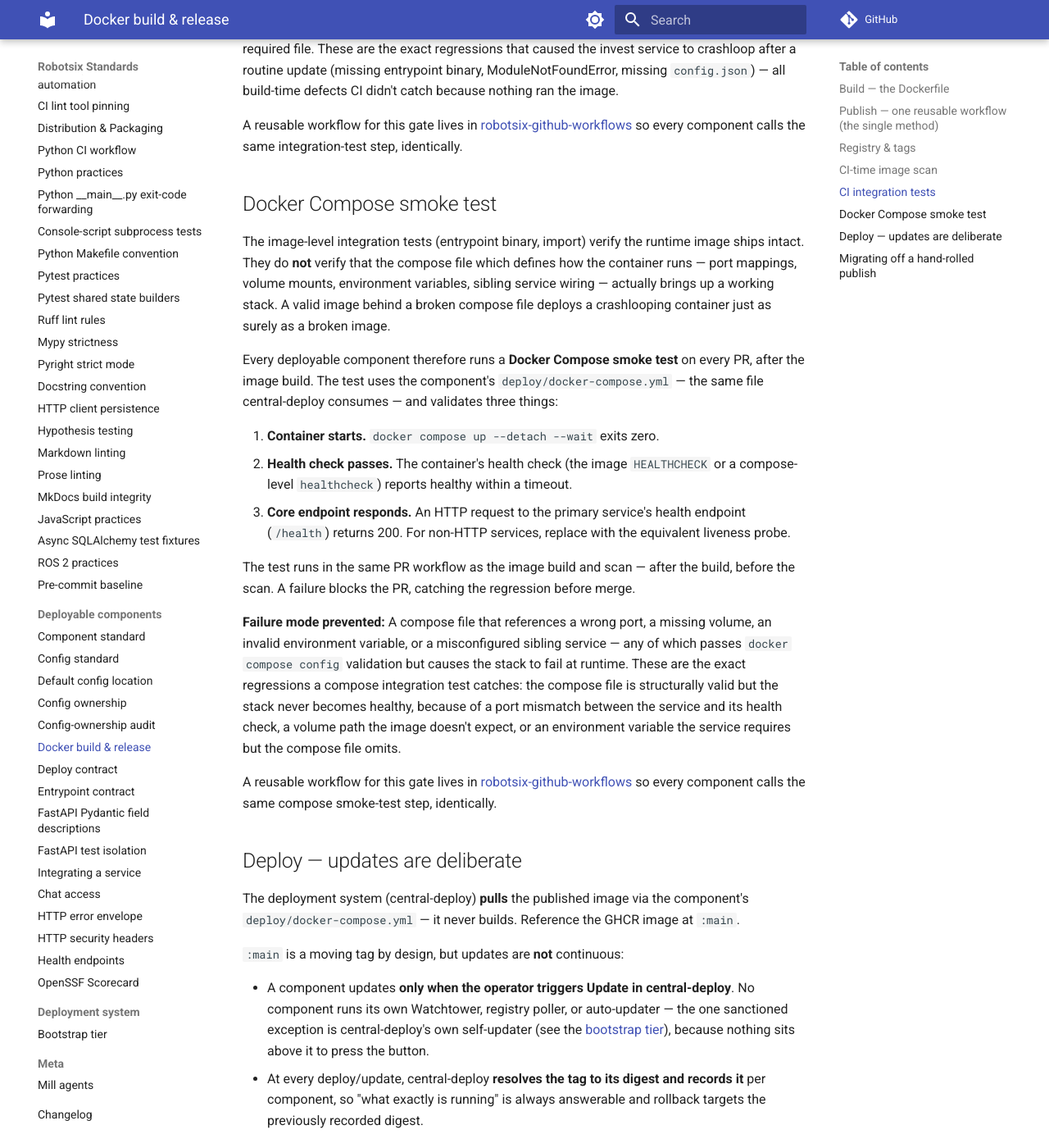
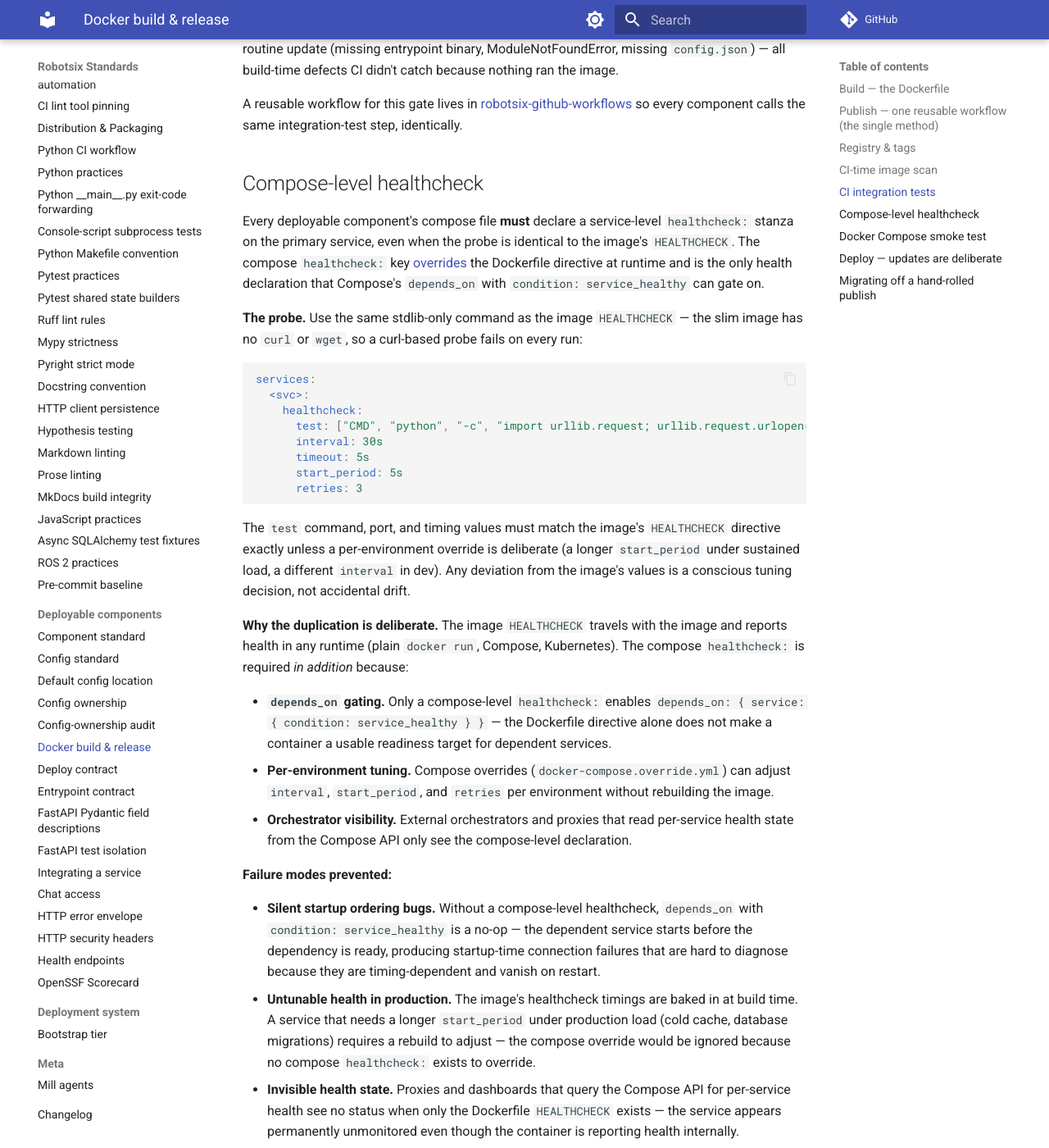
Before and after one commit to damien-robotsix/robotsix-standards, an MkDocs documentation site: the page built from docs/docker-standard.md, in a window 1280 px wide and 1400 px high, scrolled down 4339 px. Shown: the whole window at 82% size. Built offline with MkDocs 1.6.1 and Material for MkDocs 9.7.7, drawn with Linux system fonts in a browser that asks for light colours; comment, search, counter and statistics services are not loaded; some of the changed text lies outside the part shown.

Commit message:
mill: Standardize: service-level compose healthcheck hitting app liveness endpoint for backend repos (20260805T163918Z-standardize-service-level-compose-health-a647)

````diff
--- a/docs/docker-standard.md
+++ b/docs/docker-standard.md
@@ -64,9 +64,8 @@ A multi-stage Dockerfile that keeps build tooling out of the runtime image:
   endpoint **using only the Python stdlib** — the slim image has no `curl` or
   `wget`, so a curl-based probe fails on every run. The image `HEALTHCHECK` is
   the **canonical** probe: it travels with the image and applies in every
-  deploy mode. A compose-level `healthcheck:` is an optional override for
-  deploy contexts that genuinely need a different probe (a heartbeat-file
-  check for a non-HTTP worker, a longer timeout under sustained load).
+  deploy mode. Every compose file must also declare a matching service-level
+  `healthcheck:` stanza — see [Compose-level healthcheck](#compose-level-healthcheck).
 - **Entrypoint:** exec-form **`ENTRYPOINT ["robotsix-<name>"]`** — the console
   script is PID 1 and receives SIGTERM directly. An `entrypoint.sh` is the
   exception for genuine startup work, not the rule — see the
@@ -223,6 +222,68 @@ A reusable workflow for this gate lives in
 [robotsix-github-workflows](https://github.com/damien-robotsix/robotsix-github-workflows)
 so every component calls the same integration-test step, identically.
 
+## Compose-level healthcheck
+
+Every deployable component's compose file **must** declare a service-level
+`healthcheck:` stanza on the primary service, even when the probe is identical
+to the image's `HEALTHCHECK`. The compose `healthcheck:` key
+[overrides](https://docs.compose-spec.io/05-services/#healthcheck) the
+Dockerfile directive at runtime and is the only health declaration that
+Compose's `depends_on` with `condition: service_healthy` can gate on.
+
+**The probe.** Use the same stdlib-only command as the image `HEALTHCHECK`
+— the slim image has no `curl` or `wget`, so a curl-based probe fails on
+every run:
+
+```yaml
+services:
+  <svc>:
+    healthcheck:
+      test: ["CMD", "python", "-c", "import urllib.request; urllib.request.urlopen('http://localhost:<port>/health')"]
+      interval: 30s
+      timeout: 5s
+      start_period: 5s
+      retries: 3
+```
+
+The `test` command, port, and timing values must match the image's
+`HEALTHCHECK` directive exactly unless a per-environment override is
+deliberate (a longer `start_period` under sustained load, a different
+`interval` in dev). Any deviation from the image's values is a conscious
+tuning decision, not accidental drift.
+
+**Why the duplication is deliberate.** The image `HEALTHCHECK` travels with
+the image and reports health in any runtime (plain `docker run`, Compose,
+Kubernetes). The compose `healthcheck:` is required _in addition_ because:
+
+- **`depends_on` gating.** Only a compose-level `healthcheck:` enables
+  `depends_on: { service: { condition: service_healthy } }` — the Dockerfile
+  directive alone does not make a container a usable readiness target for
+  dependent services.
+- **Per-environment tuning.** Compose overrides (`docker-compose.override.yml`)
+  can adjust `interval`, `start_period`, and `retries` per environment without
+  rebuilding the image.
+- **Orchestrator visibility.** External orchestrators and proxies that read
+  per-service health state from the Compose API only see the compose-level
+  declaration.
+
+**Failure modes prevented:**
+
+- **Silent startup ordering bugs.** Without a compose-level healthcheck,
+  `depends_on` with `condition: service_healthy` is a no-op — the dependent
+  service starts before the dependency is ready, producing startup-time
+  connection failures that are hard to diagnose because they are
+  timing-dependent and vanish on restart.
+- **Untunable health in production.** The image's healthcheck timings are
+  baked in at build time. A service that needs a longer `start_period` under
+  production load (cold cache, database migrations) requires a rebuild to
+  adjust — the compose override would be ignored because no compose
+  `healthcheck:` exists to override.
+- **Invisible health state.** Proxies and dashboards that query the Compose
+  API for per-service health see no status when only the Dockerfile
+  `HEALTHCHECK` exists — the service appears permanently unmonitored even
+  though the container is reporting health internally.
+
 ## Docker Compose smoke test
 
 The image-level integration tests (entrypoint binary, import) verify the
````
Also changed, not shown: CHANGELOG.md (+1 -0 lines), changelog.d/20260805T163918Z-standardize-service-level-compose-health-a647.misc.md (added, +1 -0 lines).
